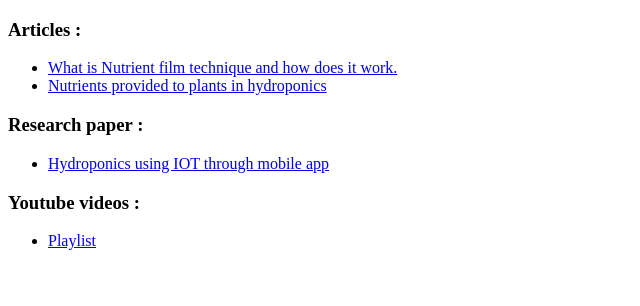
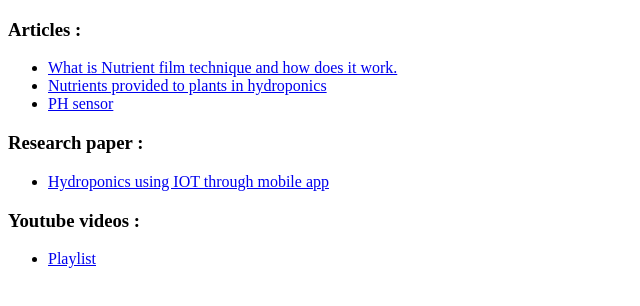
Before and after one commit to Sohammehta1/VerticalFarming, a plain HTML site: page index.html in a window 1280 px wide. Shown: the whole page, without its empty margins (0-640 px from the left). Drawn offline with Linux system fonts and the light colour scheme.

Commit message:
Update index.html

```diff
--- a/index.html
+++ b/index.html
@@ -12,6 +12,8 @@
     <ul>
        <li> <a href="https://cutt.ly/H8s3Vrp">What is Nutrient film technique and how does it work.</a></li>
        <li><a href = "https://cutt.ly/f8s8OS4">Nutrients provided to plants in hydroponics</a></li>
+       <li><a href = "https://cutt.ly/38Iap1B">PH sensor</a></li>
+
     </ul>
 
     <h3>Research paper : </h3>
```
